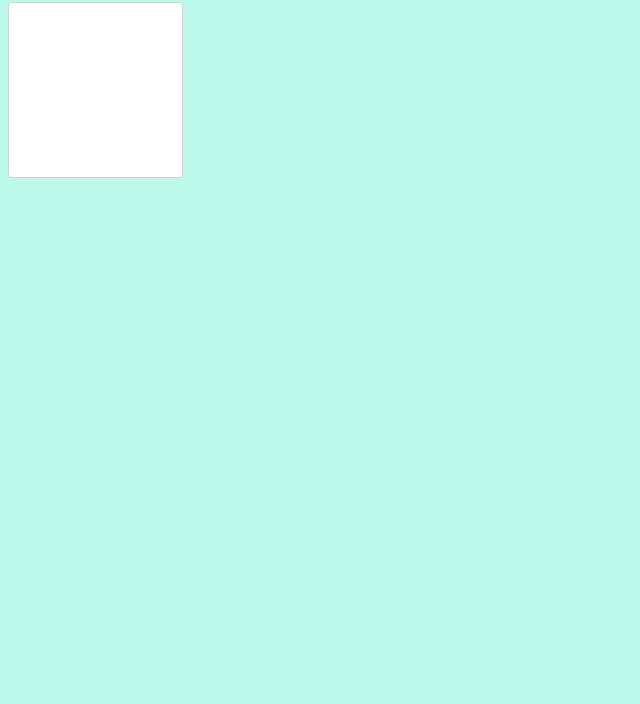
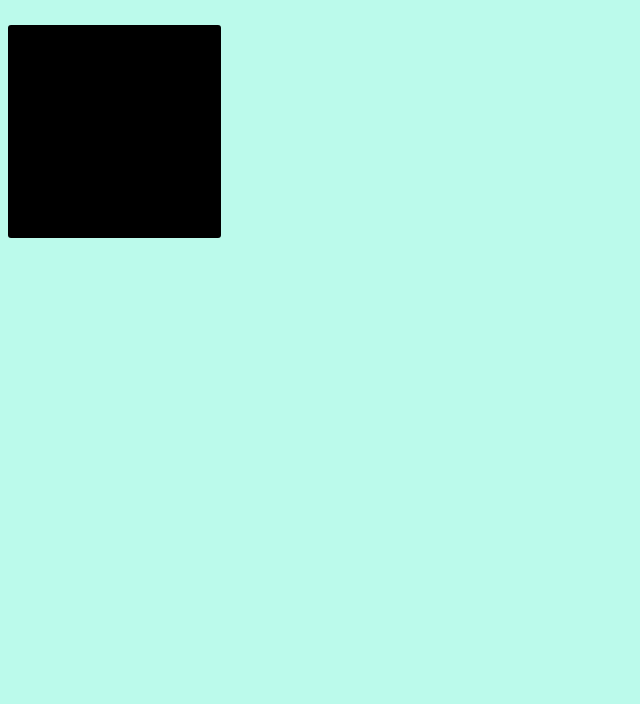
Before and after one commit to LukeScales1/doodle-digit-classifier, a plain HTML site: page index.html in a window 1280 px wide. Shown: the part 96-800 px from the top of the page, without its empty margins (0-640 px from the left). Drawn offline with Linux system fonts and the light colour scheme.

Commit message:
Added onload function to set mousedown listener on canvas, changed canvas background to black to match MNIST data

```diff
--- a/assets/css/main.css
+++ b/assets/css/main.css
@@ -5,7 +5,7 @@ html {
 	@media screen and (max-width: 1920px) {
 
 		html {
-			font-size: 13pt;
+			font-size: 16pt;
 		}
 
 	}
@@ -44,8 +44,8 @@ body {
 	letter-spacing: 0.0375em;
 }
 #doodle-pad {
-	background-color: #fff;
-	border: 1px solid lightgrey;
+	background-color: #000;
+	/*border: 5px solid pink;*/
 	border-radius: 3px;
 	height: 10rem;
 	width: 10rem;
--- a/assets/js/main.js
+++ b/assets/js/main.js
@@ -0,0 +1,7 @@
+// if (document.readyState === "complete") { init(); }
+window.onload = () => {
+	const canvas = document.getElementById('doodle-pad');
+	canvas.addEventListener('mousedown', () => {
+		console.log("it's touching me!");
+	})
+}
--- a/index.html
+++ b/index.html
@@ -7,12 +7,12 @@
 		<meta name="description" content="Using an image classification model trained on the MNIST dataset using Keras and TensorFlow with Python, converted to tfjs, to recognise doodle digits!" />
 		<meta name="keywords" content="MNIST, doodle digit recogniser, machine learning, image classification, TensorFlow, Keras" />
 		<link rel="stylesheet" href="assets/css/main.css" />
-		<script src="assets/js/main.js"></script>
 	</head>
 	<body>
 		<h1>Doodle Digit Classifier</h1>
 		<canvas id="doodle-pad"></canvas>
 
 
+		<script src="assets/js/main.js"></script>
 	</body>
 </html>
```
